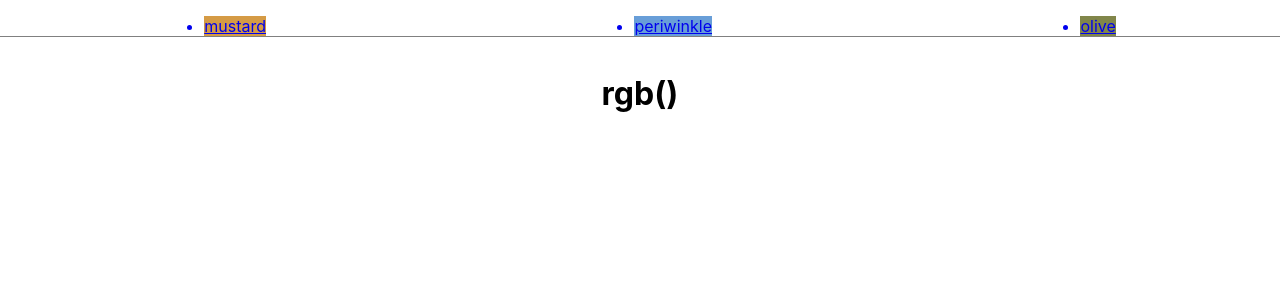
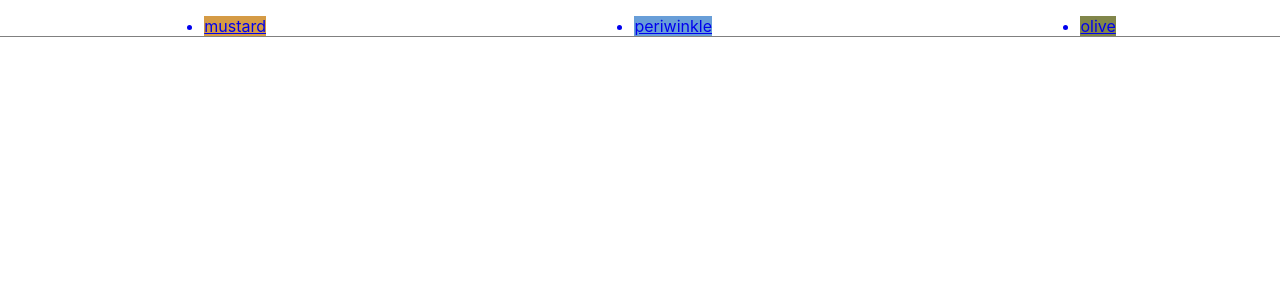
Before and after one commit to emilysellers/react-color-router, a React (Create React App) app: page / in a window 1280 px wide. Shown: the top 300 px of the page. Built offline with nearby package versions, Linux system fonts and the light colour scheme.

Commit message:
add route in App.js

```diff
--- a/src/App.js
+++ b/src/App.js
@@ -1,3 +1,4 @@
+import { Route, Switch } from 'react-router-dom';
 import './App.css';
 import Header from './components/Header/Header.js';
 import Main from './components/Main/Main.js';
@@ -6,7 +7,9 @@ function App() {
   return (
     <main className="App">
       <Header />
-      <Main />
+      <Switch>
+        <Route exact path="/rgb/:red/:green/:blue" component={Main}></Route>
+      </Switch>
     </main>
   );
 }
--- a/src/components/Header/Header.js
+++ b/src/components/Header/Header.js
@@ -5,7 +5,6 @@ import './Header.css';
 export default function Header() {
   return (
     <ul className="color-bar">
-      {/* add nav link to each item */}
       <NavLink to="/rgb/213/155/69">
         <li className="mustard">mustard</li>
       </NavLink>
```
